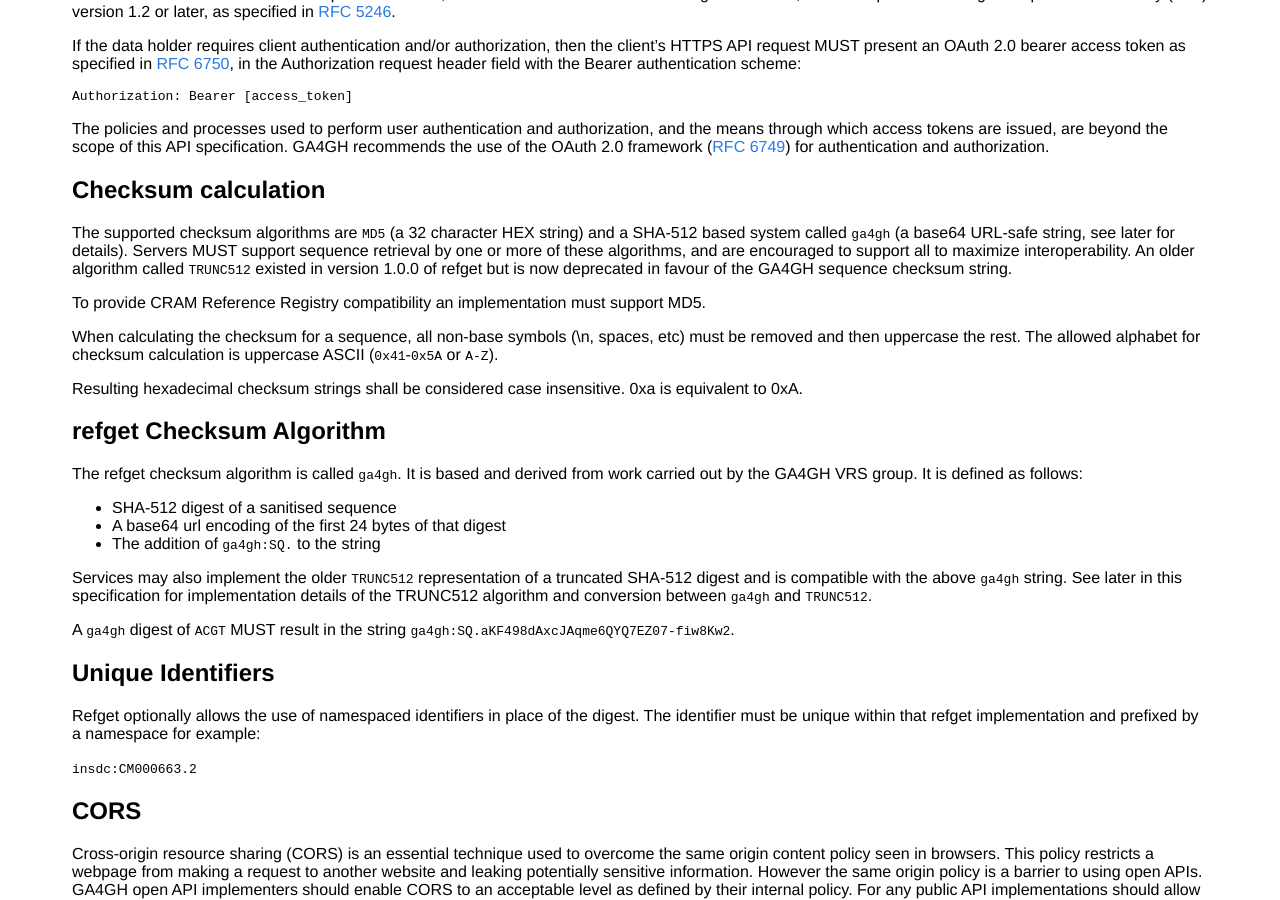
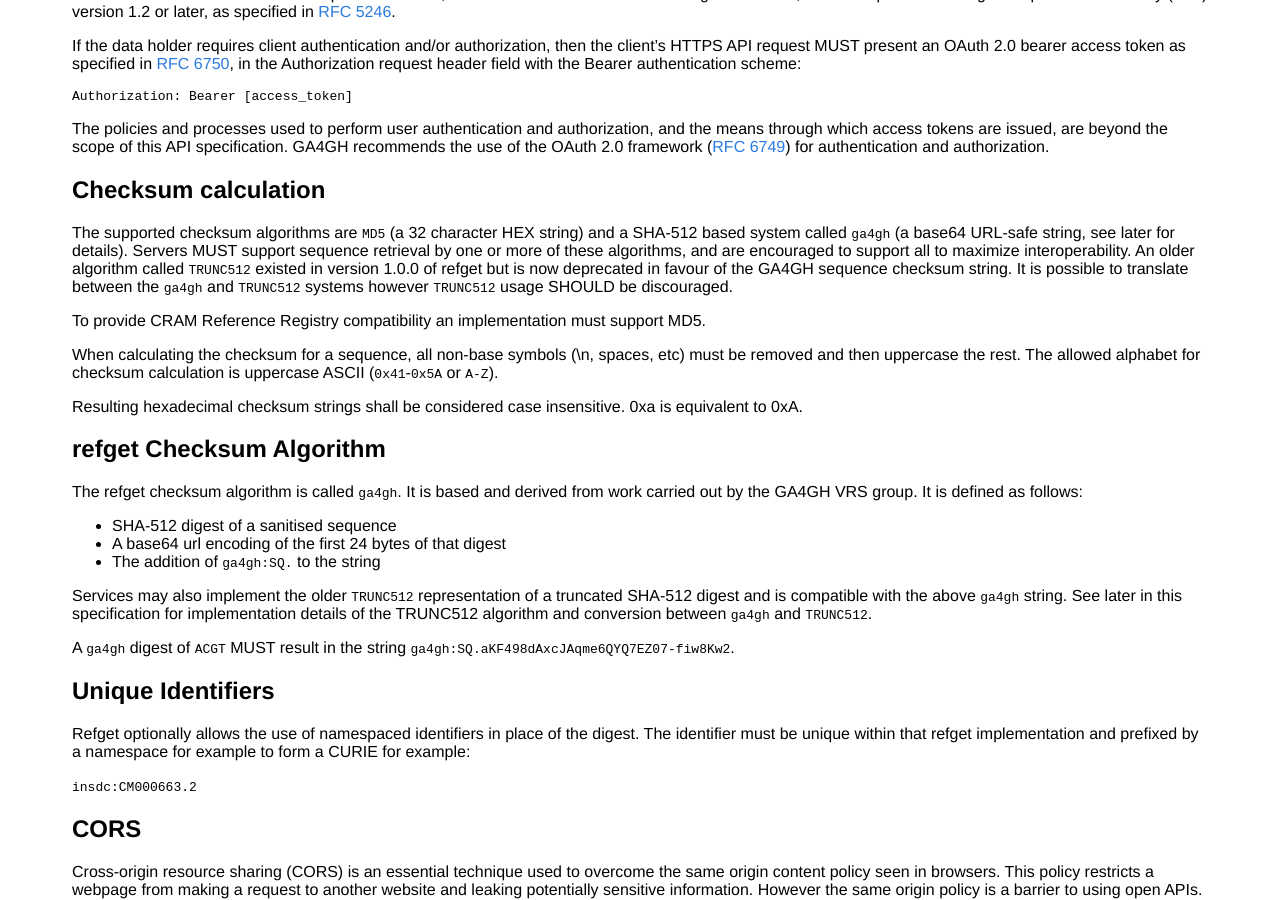
Before and after one commit to samtools/hts-specs, a Jekyll site: the page built from refget.md, in a window 1280 px wide and 900 px high, scrolled down 2616 px. Built offline with Jekyll 4.4.1, drawn with Linux system fonts in a browser that asks for light colours; part of the change alters nothing that is shown; some of the changed text lies outside the part shown.

Commit message:
Bringing in changes from aborted merge 644be3
- Adding in clarification of discouraging TRUNC512
- Clarifying prefix identifiers are similar to a CURIE
- Status field to naming authorities and deprecating vmc and TRUNC512

```diff
--- a/refget.md
+++ b/refget.md
@@ -100,7 +100,7 @@ Authorization: Bearer [access_token]
 The policies and processes used to perform user authentication and authorization, and the means through which access tokens are issued, are beyond the scope of this API specification. GA4GH recommends the use of the OAuth 2.0 framework ([RFC 6749](https://tools.ietf.org/html/rfc6749)) for authentication and authorization.
 
 ## Checksum calculation
-The supported checksum algorithms are `MD5` (a 32 character HEX string) and a SHA-512 based system called `ga4gh` (a base64 URL-safe string, see later for details). Servers MUST support sequence retrieval by one or more of these algorithms, and are encouraged to support all to maximize interoperability. An older algorithm called `TRUNC512` existed in version 1.0.0 of refget but is now deprecated in favour of the GA4GH sequence checksum string.
+The supported checksum algorithms are `MD5` (a 32 character HEX string) and a SHA-512 based system called `ga4gh` (a base64 URL-safe string, see later for details). Servers MUST support sequence retrieval by one or more of these algorithms, and are encouraged to support all to maximize interoperability. An older algorithm called `TRUNC512` existed in version 1.0.0 of refget but is now deprecated in favour of the GA4GH sequence checksum string. It is possible to translate between the `ga4gh` and `TRUNC512` systems however `TRUNC512` usage SHOULD be discouraged.
 
 To provide CRAM Reference Registry compatibility an implementation must support MD5.
 
@@ -120,7 +120,7 @@ Services may also implement the older `TRUNC512` representation of a truncated S
 A `ga4gh` digest of `ACGT` MUST result in the string `ga4gh:SQ.aKF498dAxcJAqme6QYQ7EZ07-fiw8Kw2`.
 
 ## Unique Identifiers
-Refget optionally allows the use of namespaced identifiers in place of the digest. The identifier must be unique within that refget implementation and prefixed by a namespace for example:
+Refget optionally allows the use of namespaced identifiers in place of the digest. The identifier must be unique within that refget implementation and prefixed by a namespace for example to form a CURIE for example:
 
 `insdc:CM000663.2`
 
@@ -551,14 +551,15 @@ The following people have contributed to the design of this specification.
 
 The specification makes no attempt to enforce a strict naming authority across implementations due to their potential heterogenous nature. However we do encourage implementors to reuse naming authority strings where possible. See below for more information about our recommended set of names.
 
-| String | Authority | Description |
-|--------|-----------|-------------|
-| `INSDC` | INSDC | Used for any identifier held in an INSDC resource (GenBank, ENA, DDBJ) |
-| `UCSC` | UCSC | Used for an identifier assigned by UCSC Genome group |
-| `Ensembl` | Ensembl | Used for an identifier assigned by the Ensembl project |
-| `RefSeq` | RefSeq | Used for an identifier assigned by the RefSeq group |
-| `TRUNC512` | Refget | The old checksum algorithm based on SHA-512 used in v1.0.0 of refget |
-| `ga4gh` | Refget | ga4gh identifier, which are prefixed by the term `ga4gh:SQ.`. This is the preferred naming |
+| String | Authority | Description | Status |
+|--------|-----------|-------------|--------|
+| `INSDC` | INSDC | Used for any identifier held in an INSDC resource (GenBank, ENA, DDBJ) | Active |
+| `UCSC` | UCSC | Used for an identifier assigned by UCSC Genome group | Active |
+| `Ensembl` | Ensembl | Used for an identifier assigned by the Ensembl project | Active |
+| `RefSeq` | RefSeq | Used for an identifier assigned by the RefSeq group | Active |
+| `TRUNC512` | Refget | The old checksum algorithm based on SHA-512 used in v1.0.0 of refget | Deprecated |
+| `ga4gh` | Refget | ga4gh identifier, which are prefixed by the term `ga4gh:SQ.`. This is the preferred naming | Active |
+| `vmc` | VMC | Used for when an identifier is a VMC compatible digest | Deprecated |
 
 ## Appendix 2 - Changes
 
```
